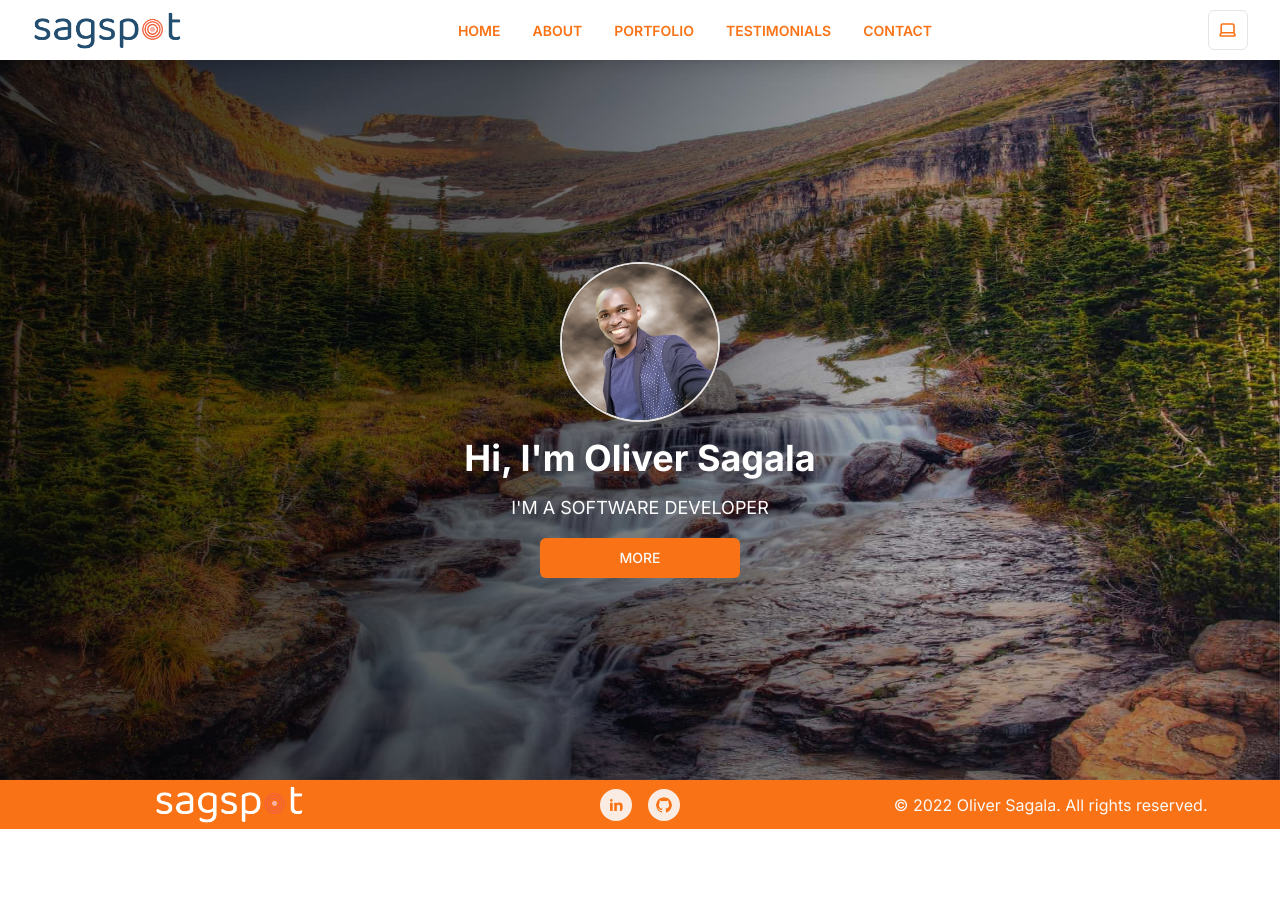
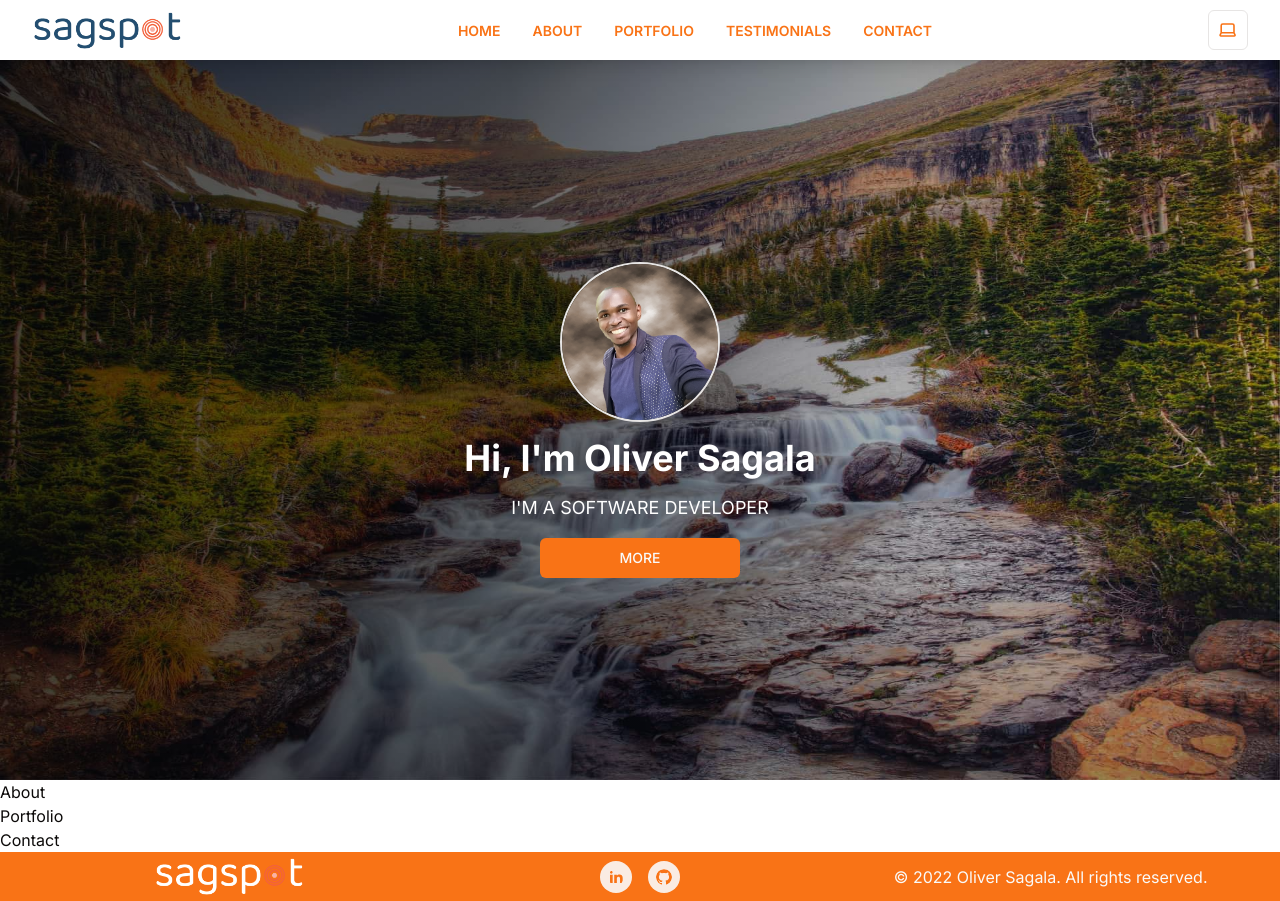
Before and after one commit to sagspot/portfolio, a Next.js app: page / in a window 1280 px wide. Before the commit the page ends 829 px from the top, so only its background shows below. Built offline with nearby package versions, Linux system fonts and the light colour scheme.

Commit message:
add placeholder of other sections to app

```diff
--- /dev/null
+++ b/src/app/(site)/about.tsx
@@ -0,0 +1,3 @@
+export default function About() {
+  return <div>About</div>;
+}
--- /dev/null
+++ b/src/app/(site)/contact.tsx
@@ -0,0 +1,3 @@
+export default function Contact() {
+  return <div>Contact</div>;
+}
--- a/src/app/(site)/page.tsx
+++ b/src/app/(site)/page.tsx
@@ -1,10 +1,16 @@
 import React from 'react';
+import About from './about';
+import Contact from './contact';
 import Hero from './hero';
+import Portfolio from './portfolio';
 
 export default function Page() {
   return (
     <React.Fragment>
       <Hero />
+      <About />
+      <Portfolio />
+      <Contact />
     </React.Fragment>
   );
 }
--- /dev/null
+++ b/src/app/(site)/portfolio.tsx
@@ -0,0 +1,3 @@
+export default function Portfolio() {
+  return <div>Portfolio</div>;
+}
```
